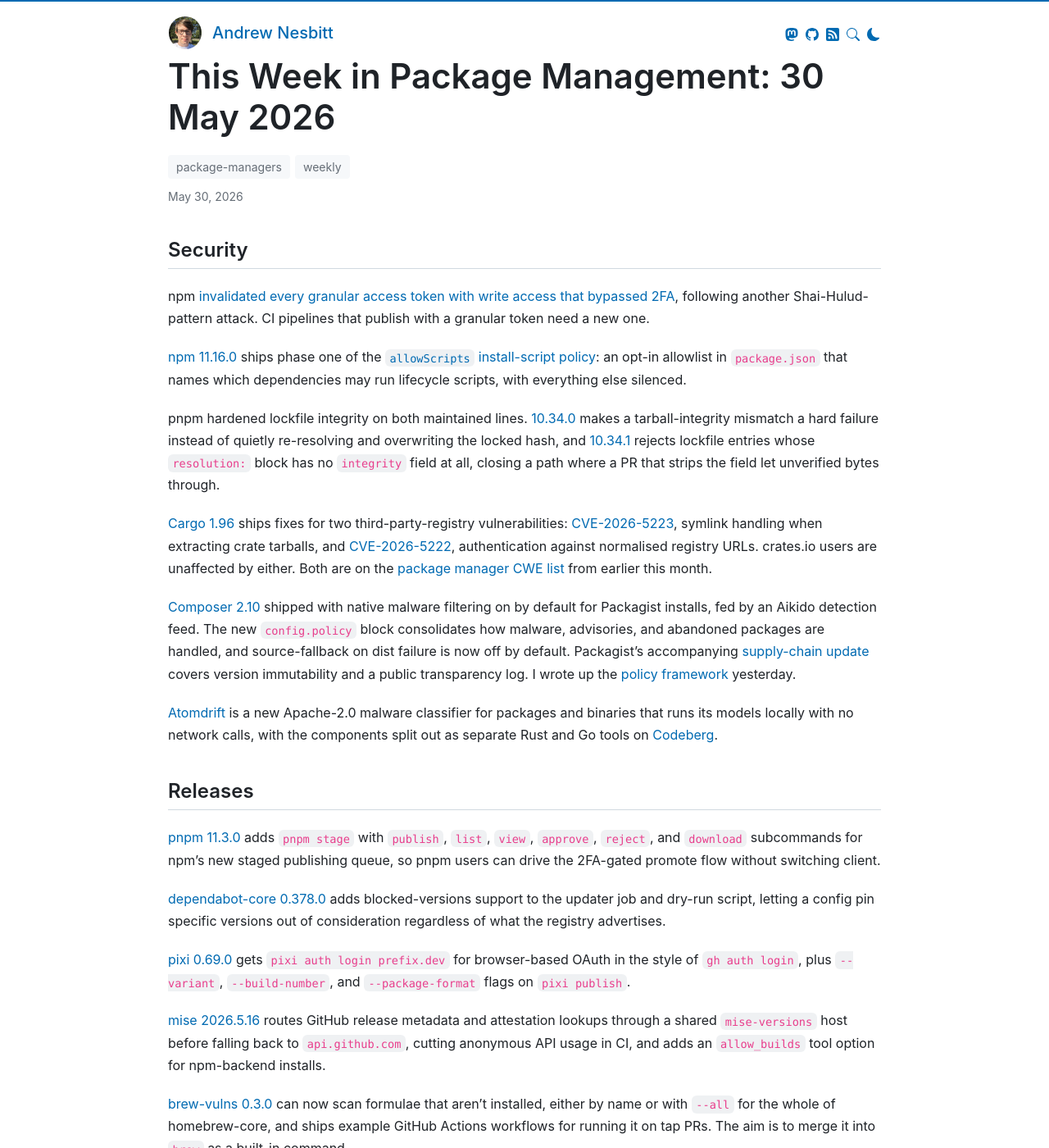
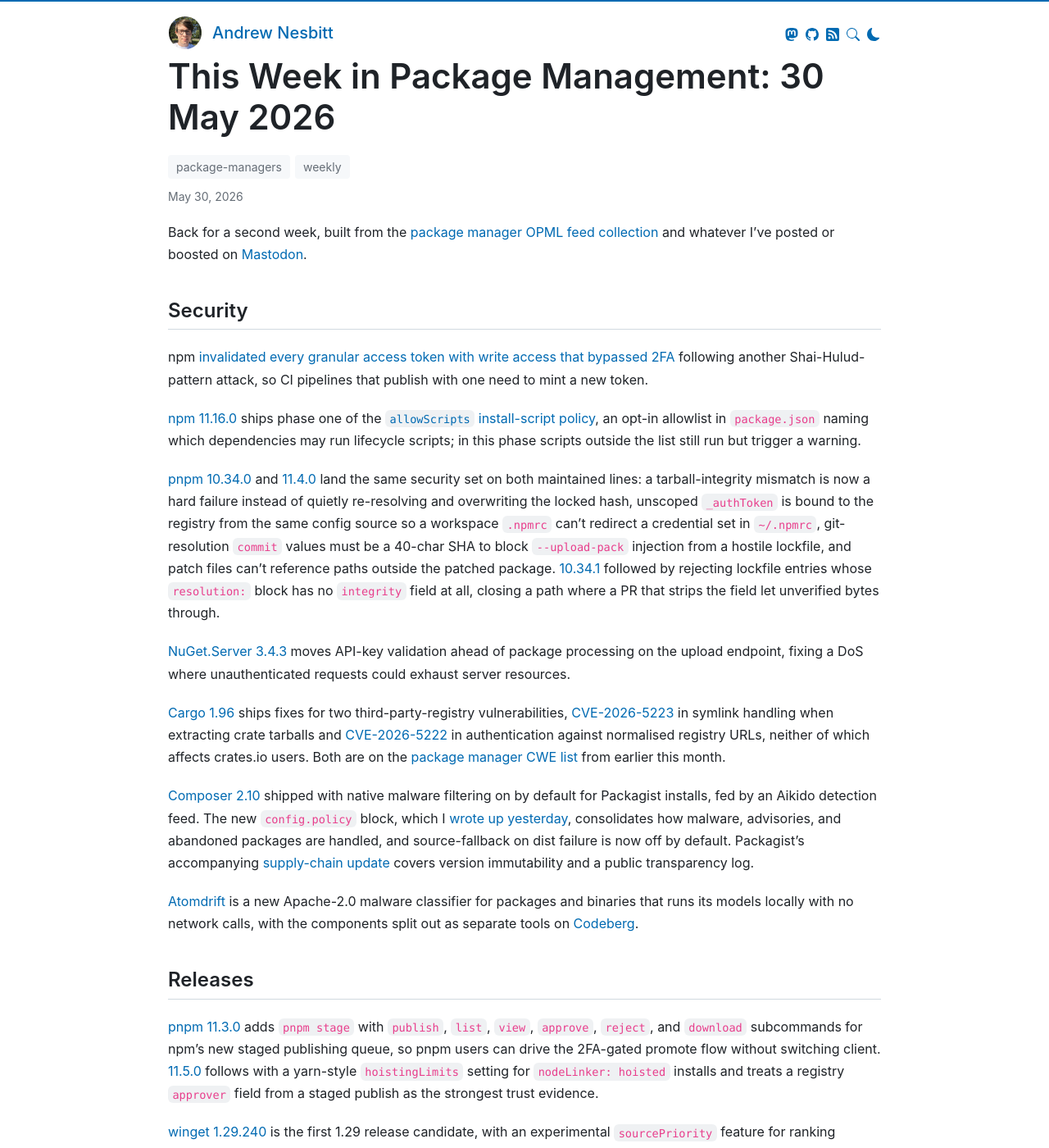
Before and after one commit to andrew/nesbitt.io, a Jekyll site: the page built from _posts/2026-05-30-this-week-in-package-management.md, in a window 1280 px wide and 1400 px high. Shown: the whole window at 82% size. Built offline with Jekyll 4.4.1, drawn with Linux system fonts in a browser that asks for light colours; comment, search, counter and statistics services are not loaded; some of the changed text lies outside the part shown.

Commit message:
Update "This Week in Package Management" post with security updates and new releases

```diff
--- a/_data/stats.json
+++ b/_data/stats.json
@@ -1,5 +1,5 @@
 {
-  "generated_at": "2026-05-29T17:12:57Z",
+  "generated_at": "2026-05-30T08:53:00Z",
   "total_posts": 153,
   "total_words": 222854,
   "reading_minutes": 1115,
--- a/_posts/2026-05-30-this-week-in-package-management.md
+++ b/_posts/2026-05-30-this-week-in-package-management.md
@@ -8,23 +8,29 @@
   - weekly
 ---
 
+Back for a second week, built from the [package manager OPML feed collection](https://github.com/ecosyste-ms/package-managers-opml) and whatever I've posted or boosted on [Mastodon](https://mastodon.social/@andrewnez).
+
 ## Security
 
-npm [invalidated every granular access token with write access that bypassed 2FA](https://github.com/orgs/community/discussions/196340), following another Shai-Hulud-pattern attack. CI pipelines that publish with a granular token need a new one.
+npm [invalidated every granular access token with write access that bypassed 2FA](https://github.com/orgs/community/discussions/196340) following another Shai-Hulud-pattern attack, so CI pipelines that publish with one need to mint a new token.
 
-[npm 11.16.0](https://github.com/npm/cli/releases/tag/v11.16.0) ships phase one of the [`allowScripts` install-script policy](https://github.com/npm/cli/pull/9360): an opt-in allowlist in `package.json` that names which dependencies may run lifecycle scripts, with everything else silenced.
+[npm 11.16.0](https://github.com/npm/cli/releases/tag/v11.16.0) ships phase one of the [`allowScripts` install-script policy](https://github.com/npm/cli/pull/9360), an opt-in allowlist in `package.json` naming which dependencies may run lifecycle scripts; in this phase scripts outside the list still run but trigger a warning.
 
-pnpm hardened lockfile integrity on both maintained lines. [10.34.0](https://github.com/pnpm/pnpm/releases/tag/v10.34.0) makes a tarball-integrity mismatch a hard failure instead of quietly re-resolving and overwriting the locked hash, and [10.34.1](https://github.com/pnpm/pnpm/releases/tag/v10.34.1) rejects lockfile entries whose `resolution:` block has no `integrity` field at all, closing a path where a PR that strips the field let unverified bytes through.
+[pnpm 10.34.0](https://github.com/pnpm/pnpm/releases/tag/v10.34.0) and [11.4.0](https://github.com/pnpm/pnpm/releases/tag/v11.4.0) land the same security set on both maintained lines: a tarball-integrity mismatch is now a hard failure instead of quietly re-resolving and overwriting the locked hash, unscoped `_authToken` is bound to the registry from the same config source so a workspace `.npmrc` can't redirect a credential set in `~/.npmrc`, git-resolution `commit` values must be a 40-char SHA to block `--upload-pack` injection from a hostile lockfile, and patch files can't reference paths outside the patched package. [10.34.1](https://github.com/pnpm/pnpm/releases/tag/v10.34.1) followed by rejecting lockfile entries whose `resolution:` block has no `integrity` field at all, closing a path where a PR that strips the field let unverified bytes through.
 
-[Cargo 1.96](https://doc.rust-lang.org/nightly/cargo/CHANGELOG.html#cargo-196-2026-05-28) ships fixes for two third-party-registry vulnerabilities: [CVE-2026-5223](https://blog.rust-lang.org/2026/05/25/cve-2026-5223/), symlink handling when extracting crate tarballs, and [CVE-2026-5222](https://blog.rust-lang.org/2026/05/25/cve-2026-5222/), authentication against normalised registry URLs. crates.io users are unaffected by either. Both are on the [package manager CWE list](/2026/05/04/package-manager-cwes.html) from earlier this month.
+[NuGet.Server 3.4.3](https://github.com/NuGet/NuGet.Server/releases/tag/3.4.3) moves API-key validation ahead of package processing on the upload endpoint, fixing a DoS where unauthenticated requests could exhaust server resources.
 
-[Composer 2.10](https://blog.packagist.com/composer-2-10-release/) shipped with native malware filtering on by default for Packagist installs, fed by an Aikido detection feed. The new `config.policy` block consolidates how malware, advisories, and abandoned packages are handled, and source-fallback on dist failure is now off by default. Packagist's accompanying [supply-chain update](https://blog.packagist.com/an-update-on-composer-packagist-supply-chain-security/) covers version immutability and a public transparency log. I wrote up the [policy framework](/2026/05/29/composer-dependency-policies.html) yesterday.
+[Cargo 1.96](https://doc.rust-lang.org/nightly/cargo/CHANGELOG.html#cargo-196-2026-05-28) ships fixes for two third-party-registry vulnerabilities, [CVE-2026-5223](https://blog.rust-lang.org/2026/05/25/cve-2026-5223/) in symlink handling when extracting crate tarballs and [CVE-2026-5222](https://blog.rust-lang.org/2026/05/25/cve-2026-5222/) in authentication against normalised registry URLs, neither of which affects crates.io users. Both are on the [package manager CWE list](/2026/05/04/package-manager-cwes.html) from earlier this month.
 
-[Atomdrift](https://atomdrift.org/) is a new Apache-2.0 malware classifier for packages and binaries that runs its models locally with no network calls, with the components split out as separate Rust and Go tools on [Codeberg](https://codeberg.org/atomdrift).
+[Composer 2.10](https://blog.packagist.com/composer-2-10-release/) shipped with native malware filtering on by default for Packagist installs, fed by an Aikido detection feed. The new `config.policy` block, which I [wrote up yesterday](/2026/05/29/composer-dependency-policies.html), consolidates how malware, advisories, and abandoned packages are handled, and source-fallback on dist failure is now off by default. Packagist's accompanying [supply-chain update](https://blog.packagist.com/an-update-on-composer-packagist-supply-chain-security/) covers version immutability and a public transparency log.
+
+[Atomdrift](https://atomdrift.org/) is a new Apache-2.0 malware classifier for packages and binaries that runs its models locally with no network calls, with the components split out as separate tools on [Codeberg](https://codeberg.org/atomdrift).
 
 ## Releases
 
-[pnpm 11.3.0](https://github.com/pnpm/pnpm/releases/tag/v11.3.0) adds `pnpm stage` with `publish`, `list`, `view`, `approve`, `reject`, and `download` subcommands for npm's new staged publishing queue, so pnpm users can drive the 2FA-gated promote flow without switching client.
+[pnpm 11.3.0](https://github.com/pnpm/pnpm/releases/tag/v11.3.0) adds `pnpm stage` with `publish`, `list`, `view`, `approve`, `reject`, and `download` subcommands for npm's new staged publishing queue, so pnpm users can drive the 2FA-gated promote flow without switching client. [11.5.0](https://github.com/pnpm/pnpm/releases/tag/v11.5.0) follows with a yarn-style `hoistingLimits` setting for `nodeLinker: hoisted` installs and treats a registry `approver` field from a staged publish as the strongest trust evidence.
+
+[winget 1.29.240](https://github.com/microsoft/winget-cli/releases/tag/v1.29.240) is the first 1.29 release candidate, with an experimental `sourcePriority` feature for ranking configured sources.
 
 [dependabot-core 0.378.0](https://github.com/dependabot/dependabot-core/releases/tag/v0.378.0) adds blocked-versions support to the updater job and dry-run script, letting a config pin specific versions out of consideration regardless of what the registry advertises.
 
@@ -32,9 +38,9 @@
 
 [mise 2026.5.16](https://github.com/jdx/mise/releases/tag/v2026.5.16) routes GitHub release metadata and attestation lookups through a shared `mise-versions` host before falling back to `api.github.com`, cutting anonymous API usage in CI, and adds an `allow_builds` tool option for npm-backend installs.
 
-[brew-vulns 0.3.0](https://github.com/Homebrew/homebrew-brew-vulns/releases/tag/v0.3.0) can now scan formulae that aren't installed, either by name or with `--all` for the whole of homebrew-core, and ships example GitHub Actions workflows for running it on tap PRs. The aim is to merge it into `brew` as a built-in command.
+[brew-vulns 0.3.0](https://github.com/Homebrew/homebrew-brew-vulns/releases/tag/v0.3.0) can now scan formulae that aren't installed, either by name or with `--all` for the whole of homebrew-core, and ships example GitHub Actions workflows for running it on tap PRs, with the aim of merging into `brew` as a built-in command. A [related change I got into `brew` itself](https://github.com/Homebrew/brew/pull/22459) adds each formula's applied patches to `brew info --json` and the formulae.brew.sh API so scanners can see which packages Homebrew has modified relative to upstream.
 
-Also out: [Deno 2.8.1](https://github.com/denoland/deno/releases/tag/v2.8.1), [uv 0.11.17](https://github.com/astral-sh/uv/releases/tag/0.11.17), [Conan 2.29.0](https://github.com/conan-io/conan/releases/tag/2.29.0), [Homebrew 5.1.14](https://github.com/Homebrew/brew/releases/tag/5.1.14), [conda 26.5.1](https://github.com/conda/conda/releases/tag/26.5.1), [Gradle 9.6.0-RC1](https://github.com/gradle/gradle/releases/tag/v9.6.0-RC1), [vcpkg 2026-05-27](https://github.com/microsoft/vcpkg-tool/releases/tag/2026-05-27), [Verdaccio 6.7.2](https://github.com/verdaccio/verdaccio/releases/tag/v6.7.2), [snapd 2.75.2.2](https://github.com/canonical/snapd/releases/tag/2.75.2.2).
+Also out: [Deno 2.8.1](https://github.com/denoland/deno/releases/tag/v2.8.1), [uv 0.11.17](https://github.com/astral-sh/uv/releases/tag/0.11.17), [Conan 2.29.0](https://github.com/conan-io/conan/releases/tag/2.29.0), [Homebrew 5.1.14](https://github.com/Homebrew/brew/releases/tag/5.1.14), [conda 26.5.1](https://github.com/conda/conda/releases/tag/26.5.1), [Gradle 9.6.0-RC1](https://github.com/gradle/gradle/releases/tag/v9.6.0-RC1), [vcpkg 2026-05-27](https://github.com/microsoft/vcpkg-tool/releases/tag/2026-05-27), [Verdaccio 6.7.2](https://github.com/verdaccio/verdaccio/releases/tag/v6.7.2), [snapd 2.76](https://github.com/canonical/snapd/releases/tag/2.76), [pipx 1.13.0](https://github.com/pypa/pipx/releases/tag/1.13.0).
 
 ## Articles
 
@@ -48,7 +54,7 @@
 
 ## Elsewhere
 
-I made [heap](/heap), a first-person walk through your `node_modules` folder.
+I made [heap](/heap), a first-person walk through your `node_modules` folder, and [Clawtoberfest](/clawtoberfest/), a year-round Hacktoberfest for the agents that never stop opening pull requests. Building these little standalone satire pages is keeping me sane at the moment.
 
 Garnix, the hosted Nix CI service, is [shutting down on 15 July](https://discourse.nixos.org/t/garnix-is-shutting-down-not-oc/77895) as the team joins Shopify, and the [codebase is now open source](https://github.com/garnix-io/garnix-ci).
 
@@ -58,6 +64,6 @@
 
 ## git-pkgs
 
-I tagged [git-pkgs v0.16.2](https://github.com/git-pkgs/git-pkgs/releases/tag/v0.16.2), [brief v0.8.1](https://github.com/git-pkgs/brief/releases/tag/v0.8.1), and [managers v0.9.0](https://github.com/git-pkgs/managers/releases/tag/v0.9.0).
+I tagged [git-pkgs v0.16.2](https://github.com/git-pkgs/git-pkgs/releases/tag/v0.16.2), [brief v0.8.1](https://github.com/git-pkgs/brief/releases/tag/v0.8.1), [managers v0.9.0](https://github.com/git-pkgs/managers/releases/tag/v0.9.0), and [enrichment v0.3.0](https://github.com/git-pkgs/enrichment/releases/tag/v0.3.0).
 
 Send links for next week to [@andrewnez@mastodon.social](https://mastodon.social/@andrewnez).
```
